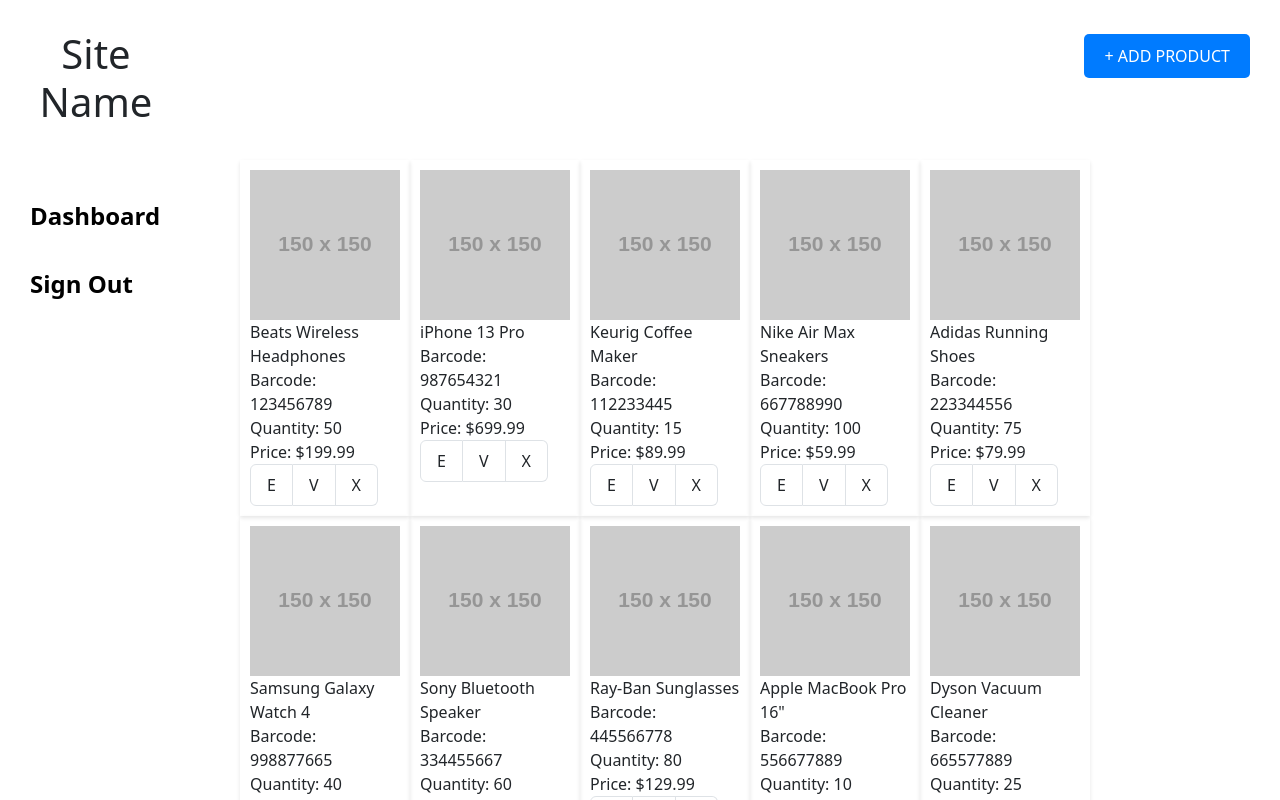
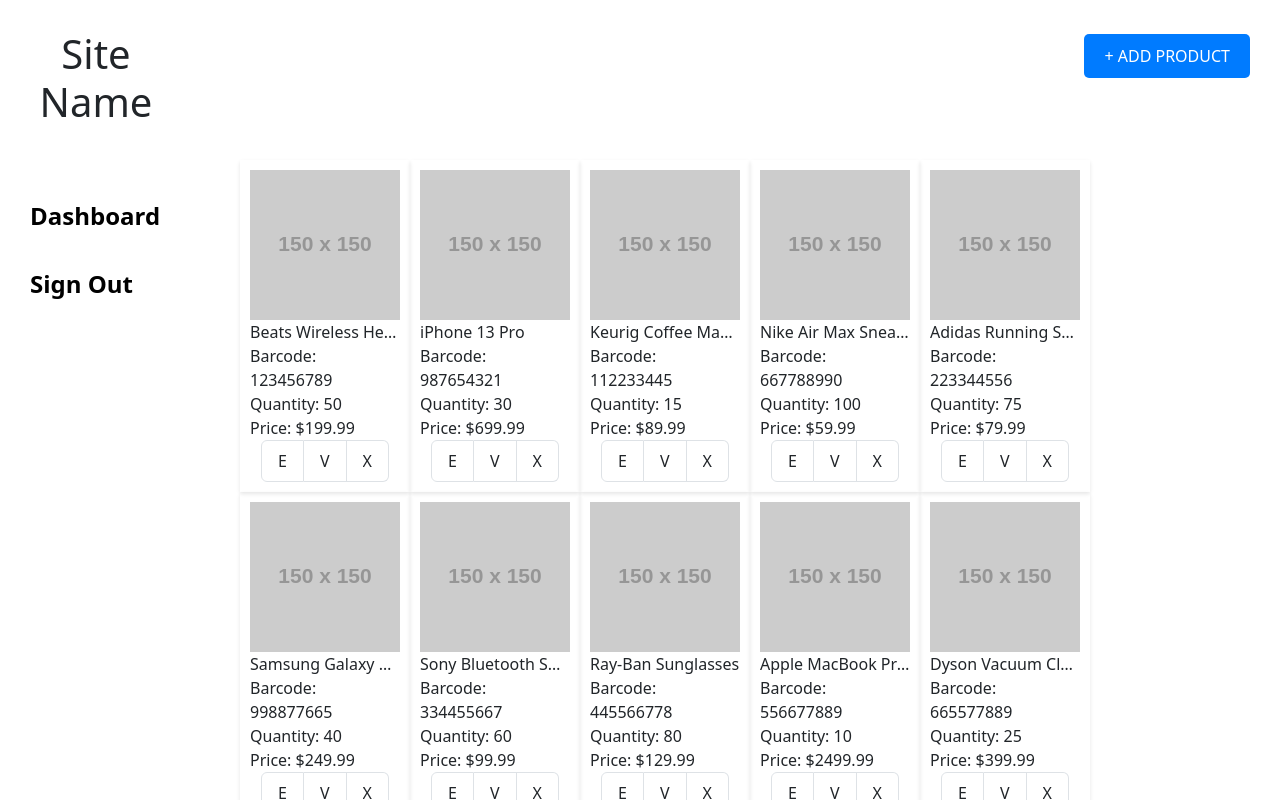
Before and after one commit to Ka-atsu/E-Commerce, a React (Create React App) app in the folder my-react-app/: page / in a window 1280 px wide. Built offline with nearby package versions, Linux system fonts and the light colour scheme.

Commit message:
Wire Frame (update)

```diff
--- a/my-react-app/src/Components/Dashboard/DashboardFrame.jsx
+++ b/my-react-app/src/Components/Dashboard/DashboardFrame.jsx
@@ -28,16 +28,20 @@
                 <div className="productGrid">
                         {products.map(product => (
                             <div className="productCard" key={product.id} >
+                                <div className="productInfo">
                                     <img src={product.imageUrl}/>
-                                <label>{product.name}</label>
+                                    <label className='productName'>{product.name}</label>
                                     <label>Barcode: {product.barcode}</label><br />
                                     <label>Quantity: {product.quantity}</label><br />
                                     <label>Price: ${product.price.toFixed(2)}</label>
+                                </div>
+                                <div className="productActions">
                                     <ListGroup horizontal>
                                         <ListGroup.Item><Link to={`/editproduct/${product.id}`} style={{textDecoration: "none" , color: 'inherit'}}>E</Link></ListGroup.Item>
                                         <ListGroup.Item><Link to={`/viewproduct/${product.id}`} style={{textDecoration: "none" , color: 'inherit'}}>V</Link></ListGroup.Item>
                                         <ListGroup.Item><input type="button" value="X" onClick={() => handleDeleteClick(product)} /></ListGroup.Item>
                                     </ListGroup>
+                                </div>
                             </div>
                         ))}
                 </div>
--- a/my-react-app/src/Components/Dashboard/Mock.js
+++ b/my-react-app/src/Components/Dashboard/Mock.js
@@ -82,7 +82,7 @@
     },
     {
         id: 9,
-        name: "Apple MacBook Pro 16\"",
+        name: "Apple MacBook Pro 16",
         imageUrl: "https://via.placeholder.com/150",
         barcode: "556677889",
         description: "Powerful laptop with M1 chip, Retina display, and up to 20 hours of battery life.",
--- a/my-react-app/src/Components/Dashboard/ViewProductFrame.jsx
+++ b/my-react-app/src/Components/Dashboard/ViewProductFrame.jsx
@@ -20,7 +20,7 @@
             <Container>
                 <Row className="align-items-center">
                     <Col className='text-left'>
-                        <h1>Product View</h1>
+                        <h1>{product.name}</h1>
                     </Col>
                     <Col>
 
@@ -36,7 +36,6 @@
                 <div className="productGrid">
                     <div className="productView">
                         <img src={product.imageUrl} alt={product.name} />
-                        <label>{product.name}</label><br />
                         <p>{product.description}</p>
                         <label>Barcode: {product.barcode}</label><br />
                         <label>Quantity: {product.quantity}</label><br />
--- a/my-react-app/src/Components/Dashboard/dashboardComponent.css
+++ b/my-react-app/src/Components/Dashboard/dashboardComponent.css
@@ -78,6 +78,11 @@
     transition: all 0.4s ease;
 }
 
+.productActions {
+    display: flex;
+    justify-content: space-around;
+}
+
 .productCard input[type="button"] {
     color: inherit;
     border: none;
@@ -103,3 +108,12 @@
     position: relative;
     transition: all 0.4s ease;
 }
+
+.productName {
+    display: block; /* Ensures the label takes up space */
+    width: 100%; /* Full width of the parent */
+    white-space: nowrap; /* Prevent wrapping */
+    overflow: hidden; /* Hide overflow text */
+    text-overflow: ellipsis; /* Show ellipsis for overflow */
+    max-width: 160px; /* Set the maximum width to limit length */
+}
```
Lines whose indentation alone changed are shown as unchanged.
